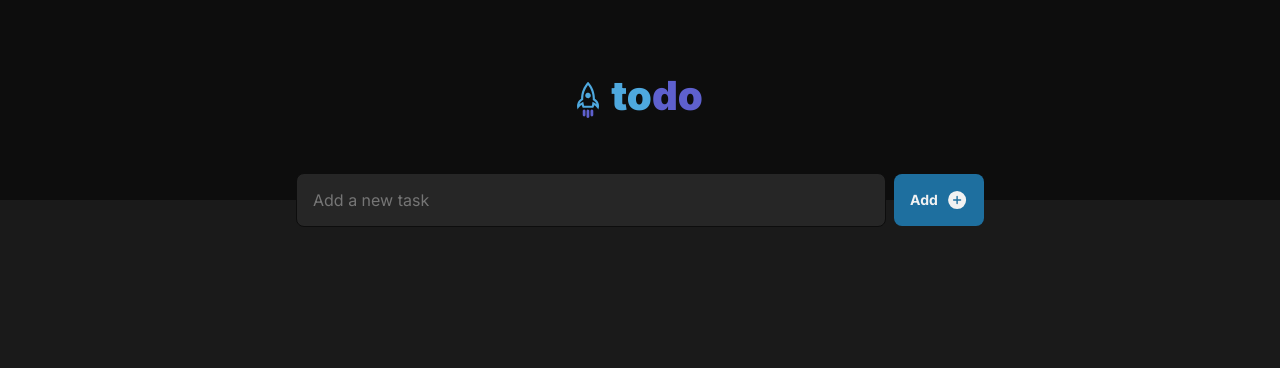
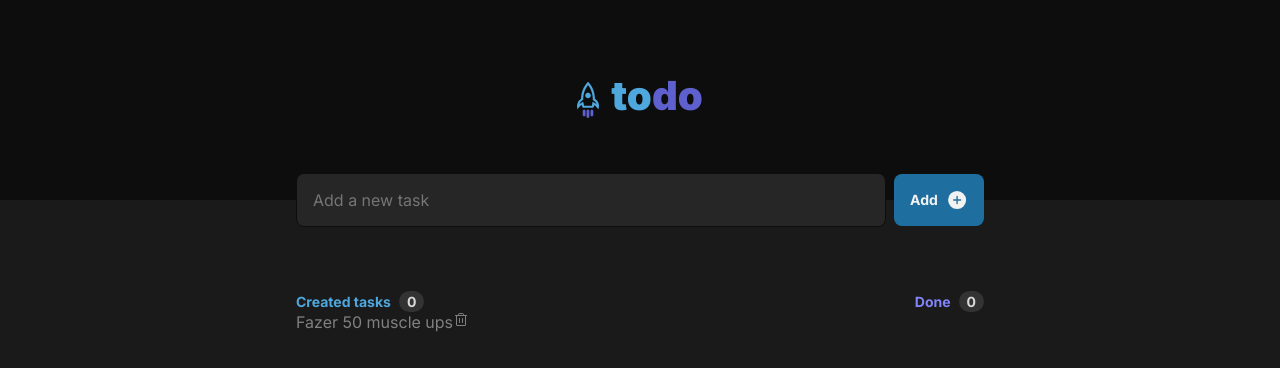
Before and after one commit to thullyoufrn/to-do, a React (Vite) app: page / in a window 1280 px wide. Shown: the top 368 px of the page. Built offline with nearby package versions, Linux system fonts and the light colour scheme.

Commit message:
tasks section changes

```diff
--- a/src/App.tsx
+++ b/src/App.tsx
@@ -1,5 +1,8 @@
 import { Header } from './components/Header';
 import { NewTask } from './components/NewTask';
+import { Infos } from './components/Infos';
+import { NoTask } from './components/NoTask';
+import { Task } from './components/Task';
 
 import './global.css';
 import styles from './App.module.css'
@@ -12,6 +15,12 @@ export function App() {
 
       <main className={styles.main}>
         <NewTask />
+
+        <section className={styles.tasks}>
+          <Infos />
+
+          <Task />
+        </section>
       </main>
     </div>
   );
--- /dev/null
+++ b/src/components/Infos.module.css
@@ -0,0 +1,40 @@
+.infos {
+  margin-top: 4rem;
+
+  display: flex;
+  align-items: center;
+  justify-content: space-between;
+}
+
+.createdTasks {
+  line-height: 1.0625rem;
+  font-size: 0.875rem;
+  font-weight: 700;
+  color: var(--blue);
+
+  display: flex;
+  align-items: center;
+  gap: 0.5rem;
+}
+
+.doneTasks {
+  line-height: 1.0625rem;
+  font-size: 0.875rem;
+  font-weight: 700;
+  color: var(--purple);
+
+  display: flex;
+  align-items: center;
+  gap: 0.5rem;
+}
+
+.counter {
+  color: var(--gray-200);
+  background-color: var(--gray-400);
+  padding: 0.125rem 0.5rem;
+  border-radius: 999px;
+
+  display: flex;
+  align-items: center;
+  justify-content: center;
+}
--- /dev/null
+++ b/src/components/Infos.tsx
@@ -0,0 +1,17 @@
+import styles from './Infos.module.css'
+
+export function Infos() {
+  return (
+    <div className={styles.infos}>
+        <div className={styles.createdTasks}>
+          Created tasks
+          <div className={styles.counter}>0</div>
+        </div>
+
+        <div className={styles.doneTasks}>
+          Done
+          <div className={styles.counter}>0</div>
+        </div>
+    </div>
+  );
+}
--- /dev/null
+++ b/src/components/NoTask.tsx
@@ -0,0 +1,18 @@
+import styles from './NoTask.module.css'
+
+import clipboard from '../assets/Clipboard.svg'
+
+export function NoTask() {
+  return (
+    <div className={styles.noTask}>
+      <img src={clipboard} alt="clipboard icon" />
+
+      <p className={styles.text}>
+        <strong>
+          You don't have tasks registered yet
+        </strong>
+        Create tasks and organize your to-do items
+      </p>
+    </div>
+  );
+}
--- /dev/null
+++ b/src/components/Task.module.css
@@ -0,0 +1,3 @@
+.task input {
+  display: none;
+}
--- /dev/null
+++ b/src/components/Task.tsx
@@ -0,0 +1,15 @@
+import { Trash } from 'phosphor-react';
+
+import styles from './Task.module.css'
+
+export function Task() {
+  return (
+    <div className={styles.task}>
+      <input id="task" type="checkbox" />
+
+      <label htmlFor="task"> Fazer 50 muscle ups</label>
+
+      <Trash />
+    </div>
+  );
+}
```
Also changed, not shown: src/components/NoTask.module.css (added, +27 -0 lines), src/assets/Clipboard.svg (added), src/components/NewTask.tsx (line endings or trailing spaces).
